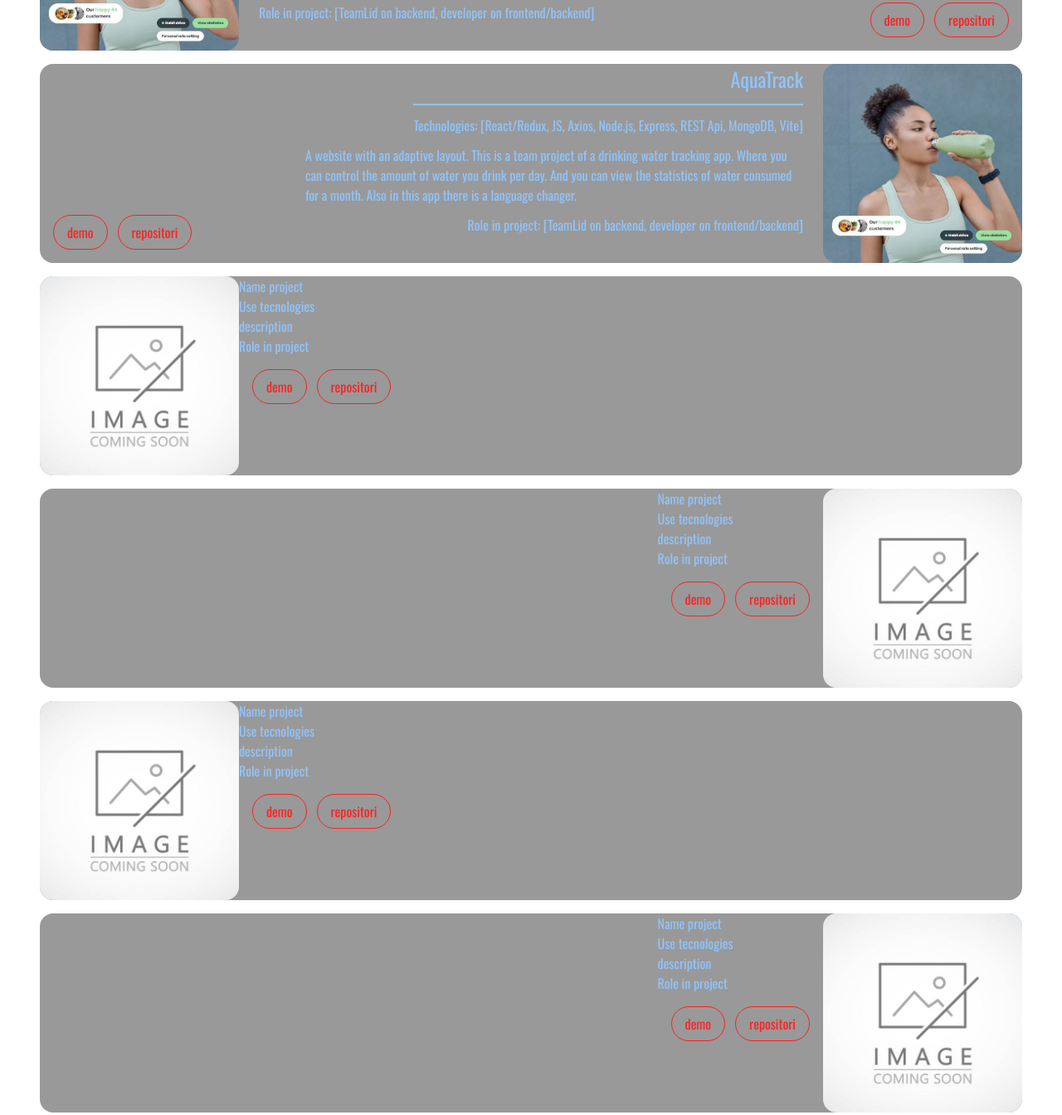
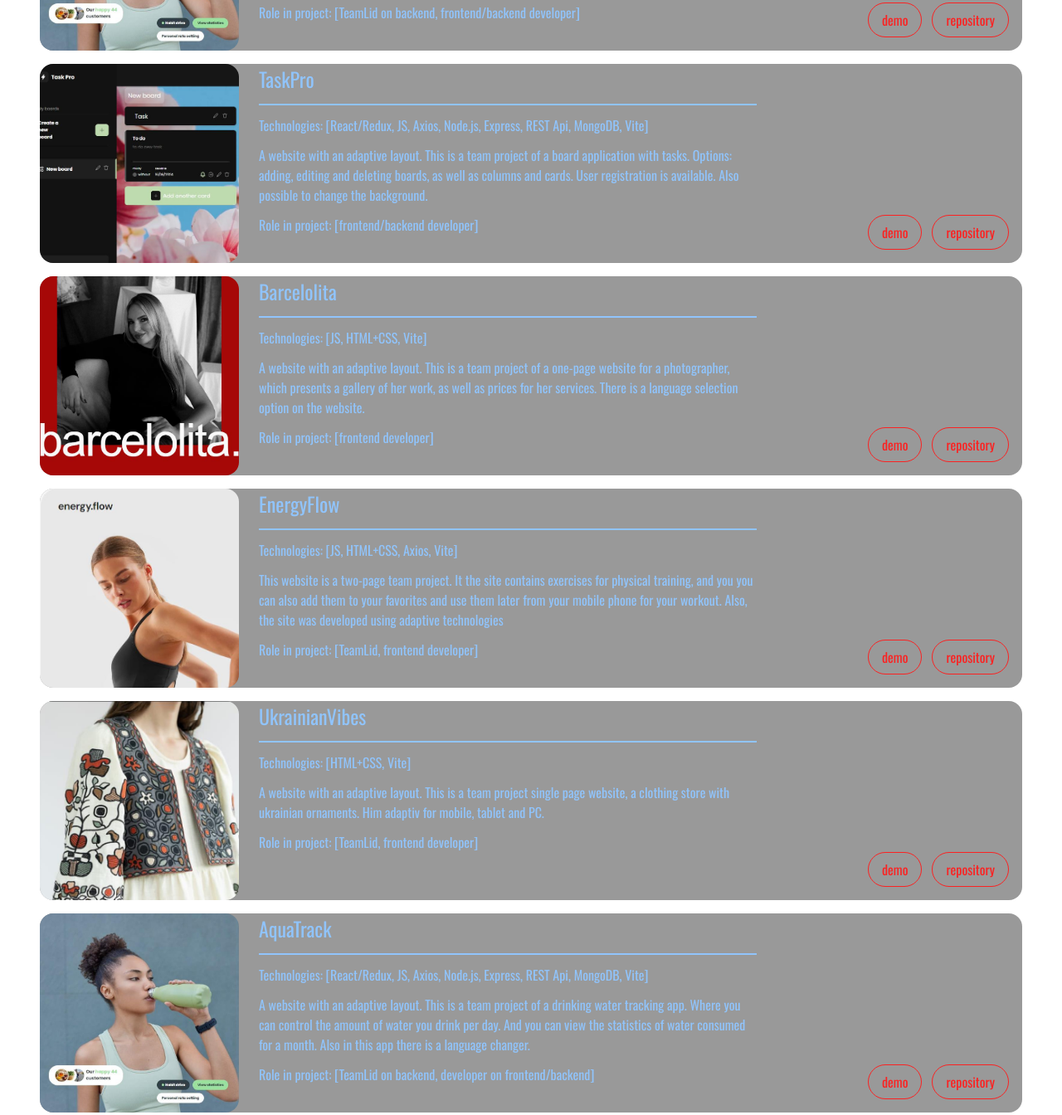
Before and after one commit to SergeyMyronenko/Portfolio, a website: page index.html in a window 1280 px wide. Shown: the part 998-2342 px from the top of the page at 83% size. Drawn offline with nearby package versions, Linux system fonts and the light colour scheme.

Commit message:
add info on project section

```diff
--- a/css/index.css
+++ b/css/index.css
@@ -143,30 +143,6 @@ section {
   border-radius: 16px;
 }
 
-.project-list-item:nth-child(even) {
-  flex-direction: row-reverse;
-}
-
-.project-list-item:nth-child(even) .link-box {
-  display: flex;
-  flex-grow: 1;
-  gap: 12px;
-  align-items: end;
-  justify-content: start;
-  padding: 16px;
-}
-
-.project-list-item:nth-child(even) .project-item-card {
-  flex-direction: row-reverse;
-}
-
-.project-list-item:nth-child(even) .project-item {
-  align-items: end;
-}
-
-.project-list-item:nth-child(even) .text-project {
-}
-
 .project-item-card {
   display: flex;
   gap: 24px;
--- a/index.html
+++ b/index.html
@@ -50,7 +50,7 @@
                 <img
                   class="project-image"
                   src="./image/aqua.jpeg"
-                  alt=""
+                  alt="app image"
                   width="240"
                   height="240"
                 />
@@ -68,8 +68,8 @@
                     there is a language changer.
                   </p>
                   <p>
-                    Role in project: [TeamLid on backend, developer on
-                    frontend/backend]
+                    Role in project: [TeamLid on backend, frontend/backend
+                    developer]
                   </p>
                 </div>
               </div>
@@ -81,7 +81,161 @@
                   target="_blank"
                   >demo</a
                 >
-                <a class="project-list-link" href="">repositori</a>
+                <a
+                  class="project-list-link"
+                  href="https://github.com/dmeshkovGit/AquaTrack"
+                  >repository</a
+                >
+              </div>
+            </li>
+            <li class="project-list-item">
+              <div class="project-item-card">
+                <img
+                  class="project-image"
+                  src="./image/taskpro.jpeg"
+                  alt="app image"
+                  width="240"
+                  height="240"
+                />
+                <div class="project-item">
+                  <h3 class="title-card">TaskPro</h3>
+                  <p class="text-project">
+                    Technologies: [React/Redux, JS, Axios, Node.js, Express,
+                    REST Api, MongoDB, Vite]
+                  </p>
+                  <p>
+                    A website with an adaptive layout. This is a team project of
+                    a board application with tasks. Options: adding, editing and
+                    deleting boards, as well as columns and cards. User
+                    registration is available. Also possible to change the
+                    background.
+                  </p>
+                  <p>Role in project: [frontend/backend developer]</p>
+                </div>
+              </div>
+
+              <div class="link-box">
+                <a
+                  class="project-list-link"
+                  href="https://task-pro-liart.vercel.app/"
+                  target="_blank"
+                  >demo</a
+                >
+                <a
+                  class="project-list-link"
+                  href="https://github.com/dmeshkovGit/TaskPro"
+                  >repository</a
+                >
+              </div>
+            </li>
+            <li class="project-list-item">
+              <div class="project-item-card">
+                <img
+                  class="project-image"
+                  src="./image/barcelolita.jpeg"
+                  alt="app image"
+                  width="240"
+                  height="240"
+                />
+                <div class="project-item">
+                  <h3 class="title-card">Barcelolita</h3>
+                  <p class="text-project">Technologies: [JS, HTML+CSS, Vite]</p>
+                  <p>
+                    A website with an adaptive layout. This is a team project of
+                    a one-page website for a photographer, which presents a
+                    gallery of her work, as well as prices for her services.
+                    There is a language selection option on the website.
+                  </p>
+                  <p>Role in project: [frontend developer]</p>
+                </div>
+              </div>
+
+              <div class="link-box">
+                <a
+                  class="project-list-link"
+                  href="https://ivettadashkova.github.io/Barcelolita/"
+                  target="_blank"
+                  >demo</a
+                >
+                <a
+                  class="project-list-link"
+                  href="https://github.com/IvettaDashkova/Barcelolita"
+                  >repository</a
+                >
+              </div>
+            </li>
+            <li class="project-list-item">
+              <div class="project-item-card">
+                <img
+                  class="project-image"
+                  src="./image/energyflow.jpeg"
+                  alt="app image"
+                  width="240"
+                  height="240"
+                />
+                <div class="project-item">
+                  <h3 class="title-card">EnergyFlow</h3>
+                  <p class="text-project">
+                    Technologies: [JS, HTML+CSS, Axios, Vite]
+                  </p>
+                  <p>
+                    This website is a two-page team project. It the site
+                    contains exercises for physical training, and you you can
+                    also add them to your favorites and use them later from your
+                    mobile phone for your workout. Also, the site was developed
+                    using adaptive technologies
+                  </p>
+                  <p>Role in project: [TeamLid, frontend developer]</p>
+                </div>
+              </div>
+
+              <div class="link-box">
+                <a
+                  class="project-list-link"
+                  href="https://sergeymyronenko.github.io/EnergyFlow/"
+                  target="_blank"
+                  >demo</a
+                >
+                <a
+                  class="project-list-link"
+                  href="https://github.com/SergeyMyronenko/EnergyFlow"
+                  >repository</a
+                >
+              </div>
+            </li>
+            <li class="project-list-item">
+              <div class="project-item-card">
+                <img
+                  class="project-image"
+                  src="./image/ukrainian.jpeg"
+                  alt="app image"
+                  width="240"
+                  height="240"
+                />
+                <div class="project-item">
+                  <h3 class="title-card">UkrainianVibes</h3>
+                  <p class="text-project">Technologies: [HTML+CSS, Vite]</p>
+                  <p>
+                    A website with an adaptive layout. This is a team project
+                    single page website, a clothing store with ukrainian
+                    ornaments. Him adaptiv for mobile, tablet and PC.
+                  </p>
+                  <p>Role in project: [TeamLid, frontend developer]</p>
+                </div>
+              </div>
+
+              <div class="link-box">
+                <a
+                  class="project-list-link"
+                  href="https://sergeymyronenko.github.io/ukrainian-style/"
+                  target="_blank"
+                  >demo</a
+                >
+                <a
+                  class="project-list-link"
+                  href="https://github.com/SergeyMyronenko/ukrainian-style"
+                  >repository</a
+                >
               </div>
             </li>
             <li class="project-list-item">
@@ -120,102 +274,46 @@
                   target="_blank"
                   >demo</a
                 >
-                <a class="project-list-link" href="">repositori</a>
+                <a class="project-list-link" href="">repository</a>
               </div>
             </li>
             <li class="project-list-item">
+              <div class="project-item-card">
                 <img
                   class="project-image"
-                src="./image/default.jpg"
+                  src="./image/aqua.jpeg"
                   alt=""
                   width="240"
                   height="240"
                 />
-              <div>
-                <h3>Name project</h3>
-                <p>Use tecnologies</p>
-                <p>description</p>
-                <p>Role in project</p>
-                <div class="link-box">
-                  <a class="project-list-link" href="" target="_blank">demo</a>
-                  <a class="project-list-link" href="">repositori</a>
+                <div class="project-item">
+                  <h3 class="title-card">AquaTrack</h3>
+                  <p class="text-project">
+                    Technologies: [React/Redux, JS, Axios, Node.js, Express,
+                    REST Api, MongoDB, Vite]
+                  </p>
+                  <p>
+                    A website with an adaptive layout. This is a team project of
+                    a drinking water tracking app. Where you can control the
+                    amount of water you drink per day. And you can view the
+                    statistics of water consumed for a month. Also in this app
+                    there is a language changer.
+                  </p>
+                  <p>
+                    Role in project: [TeamLid on backend, developer on
+                    frontend/backend]
+                  </p>
                 </div>
               </div>
-            </li>
-            <li class="project-list-item">
-              <img
-                class="project-image"
-                src="./image/default.jpg"
-                alt=""
-                width="240"
-                height="240"
-              />
-              <div>
-                <h3>Name project</h3>
-                <p>Use tecnologies</p>
-                <p>description</p>
-                <p>Role in project</p>
+
               <div class="link-box">
-                  <a class="project-list-link" href="" target="_blank">demo</a>
-                  <a class="project-list-link" href="">repositori</a>
-                </div>
-              </div>
-            </li>
-            <li class="project-list-item">
-              <img
-                class="project-image"
-                src="./image/default.jpg"
-                alt=""
-                width="240"
-                height="240"
-              />
-              <div>
-                <h3>Name project</h3>
-                <p>Use tecnologies</p>
-                <p>description</p>
-                <p>Role in project</p>
-                <div class="link-box">
-                  <a class="project-list-link" href="" target="_blank">demo</a>
-                  <a class="project-list-link" href="">repositori</a>
-                </div>
-              </div>
-            </li>
-            <li class="project-list-item">
-              <img
-                class="project-image"
-                src="./image/default.jpg"
-                alt=""
-                width="240"
-                height="240"
-              />
-              <div>
-                <h3>Name project</h3>
-                <p>Use tecnologies</p>
-                <p>description</p>
-                <p>Role in project</p>
-                <div class="link-box">
-                  <a class="project-list-link" href="" target="_blank">demo</a>
-                  <a class="project-list-link" href="">repositori</a>
-                </div>
-              </div>
-            </li>
-            <li class="project-list-item">
-              <img
-                class="project-image"
-                src="./image/default.jpg"
-                alt=""
-                width="240"
-                height="240"
-              />
-              <div>
-                <h3>Name project</h3>
-                <p>Use tecnologies</p>
-                <p>description</p>
-                <p>Role in project</p>
-                <div class="link-box">
-                  <a class="project-list-link" href="" target="_blank">demo</a>
-                  <a class="project-list-link" href="">repositori</a>
-                </div>
+                <a
+                  class="project-list-link"
+                  href="https://aqua-track.vercel.app/"
+                  target="_blank"
+                  >demo</a
+                >
+                <a class="project-list-link" href="">repository</a>
               </div>
             </li>
           </ul>
```
Also changed, not shown: image/barcelolita.jpeg (added), image/energyflow.jpeg (added), image/taskpro.jpeg (added), image/ukrainian.jpeg (added). Lines whose indentation alone changed are shown as unchanged.
